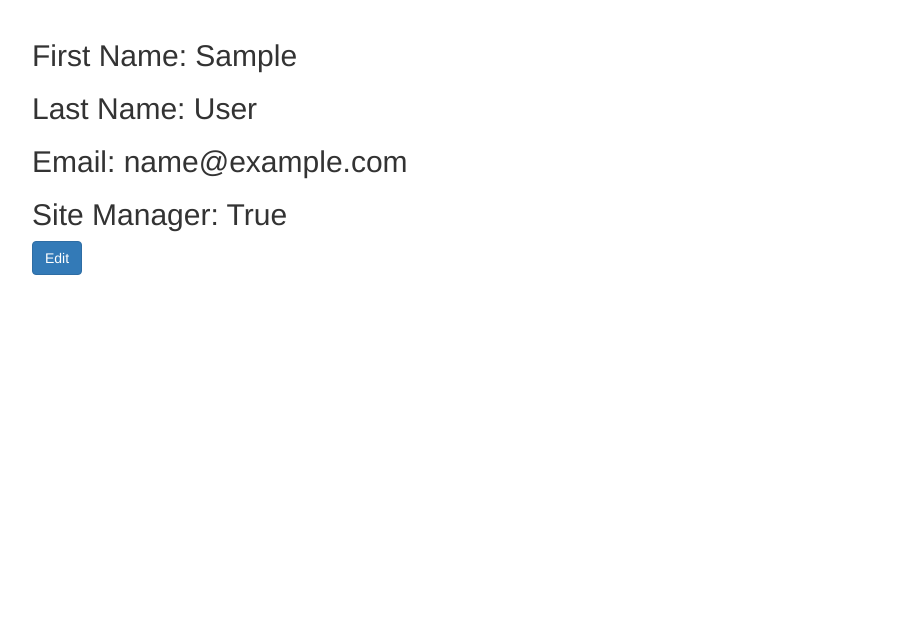
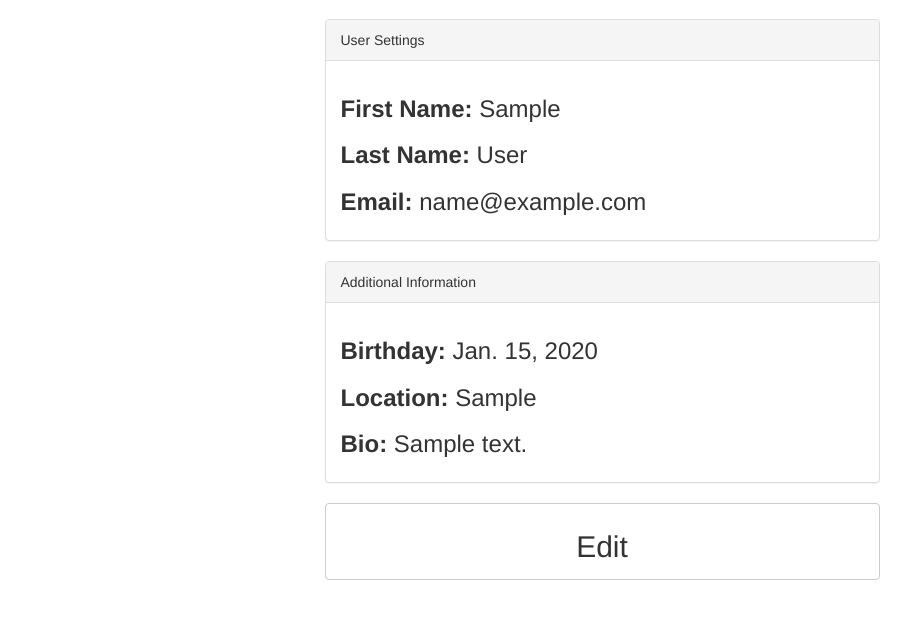
Before and after one commit to 2014mchidamb/cs3240-f16-team18, a Django app: page /accounts/profile in a window 1280 px wide. Shown: the part 51-670 px from the top of the page, without its empty margins (38-949 px from the left). Run offline with Django 3.2, Linux system fonts and the light colour scheme; a user stored in the database is signed in; tables that the repository leaves empty hold one stand-in row (values such as "Sample post"); some libraries are stand-ins or nearby versions.

Commit message:
Cleaned up user profiles

```diff
--- a/SecureFileShare/app/views.py
+++ b/SecureFileShare/app/views.py
@@ -22,7 +22,7 @@ def update_profile(request):
 		if user_form.is_valid() and profile_form.is_valid():
 			user_form.save()
 			profile_form.save()
-			messages.success(request, 'Your profile was successfully updated!')
+			messages.success(request, 'Your profile was updated!')
 			return redirect('/accounts/profile/')
 		else:
 			messages.error(request, 'Please correct the error below.')
--- a/SecureFileShare/templates/registration/profile.html
+++ b/SecureFileShare/templates/registration/profile.html
@@ -3,13 +3,25 @@
 {% load crispy_forms_tags %}
 
 {% block content %}
-<div class="row">
-	<div class="col-md-6 offset-md-3">
-		<h2> First Name: {{request.user.first_name}} </h2>
-		<h2> Last Name: {{request.user.last_name}} </h2>
-		<h2> Email: {{request.user.email}} </h2>
-		<h2> Site Manager: {{request.user.profile.site_manager}} </h2>
-		<a class="btn btn-primary" href="/accounts/profile/edit/" role="button"> Edit </a>
+	<div class="row">
+		<div class="col-md-6 col-md-offset-3">
+			<div class="panel panel-default">
+				<div class="panel-heading"> User Settings </div>
+				<div class="panel-body">
+					<h3> <strong> First Name: </strong> {{ request.user.first_name }} </h3>
+					<h3> <strong> Last Name: </strong> {{ request.user.last_name }} </h3>
+					<h3> <strong> Email: </strong> {{ request.user.email }} </h3>
+				</div>
+			</div>
+			<div class="panel panel-default">
+				<div class="panel-heading"> Additional Information </div>
+				<div class="panel-body">
+					<h3> <strong> Birthday: </strong> {{ request.user.profile.birth_date }} </h3>
+					<h3> <strong> Location: </strong> {{ request.user.profile.location }} </h3>
+					<h3> <strong> Bio: </strong> {{ request.user.profile.bio }} </h3>
+				</div>
+			</div>
+			<a class="btn btn-default btn-large btn-block" href="/accounts/profile/edit/" role="button"> <h2> Edit </h2> </a>
+		</div>
 	</div>
-</div>
 {% endblock content %}
```
Also changed, not shown: SecureFileShare/app/forms.py (+3 -5 lines), SecureFileShare/templates/registration/edit_profile.html (+14 -4 lines), SecureFileShare/app/migrations/0002_auto_20161114_1505.py (added), SecureFileShare/app/migrations/0003_auto_20161114_1529.py (added).
